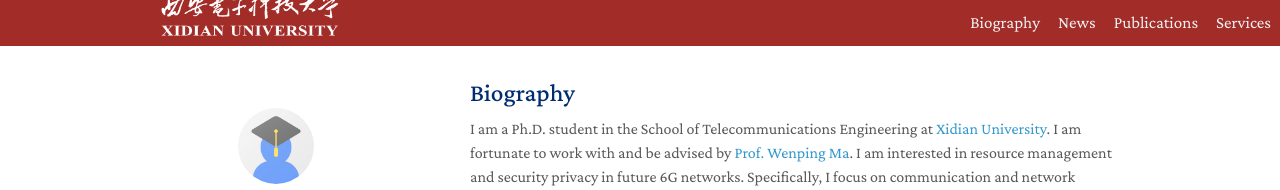
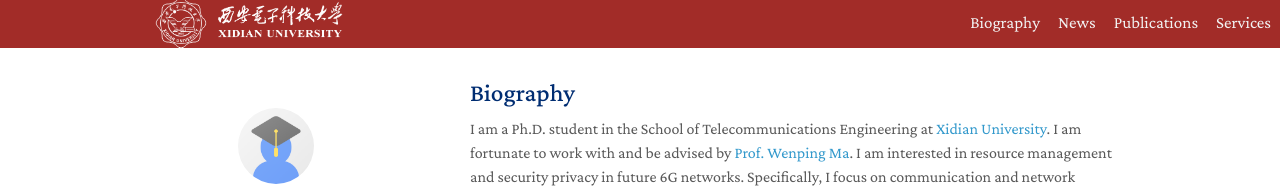
Before and after one commit to QuinYim/quinyim.github.io, a Jekyll site: the page built from index.md, in a window 1280 px wide. Shown: the top 190 px of the page. Built offline with Jekyll 4.4.1, drawn with Linux system fonts in a browser that asks for light colours; a style sheet for code colours, icons or effects is not loaded.

Commit message:
First Commit

```diff
--- a/_config.yml
+++ b/_config.yml
@@ -3,7 +3,7 @@
 position: Ph.D. Student
 affiliation: Xidian University
 #affiliation_link: https://cs.jhu.edu/
-affiliation_logo: ./assets/img/xidian4.png #./assets/img/university-logo-small-horizontal-white-156eae9527.svg
+affiliation_logo: ./assets/img/xidian.svg #./assets/img/university-logo-small-horizontal-white-156eae9527.svg
 location: Xi'an, China
 email: kyan@stu.xidian.edu.cn
 
```
Also changed, not shown: assets/img/xidian.svg (added).
